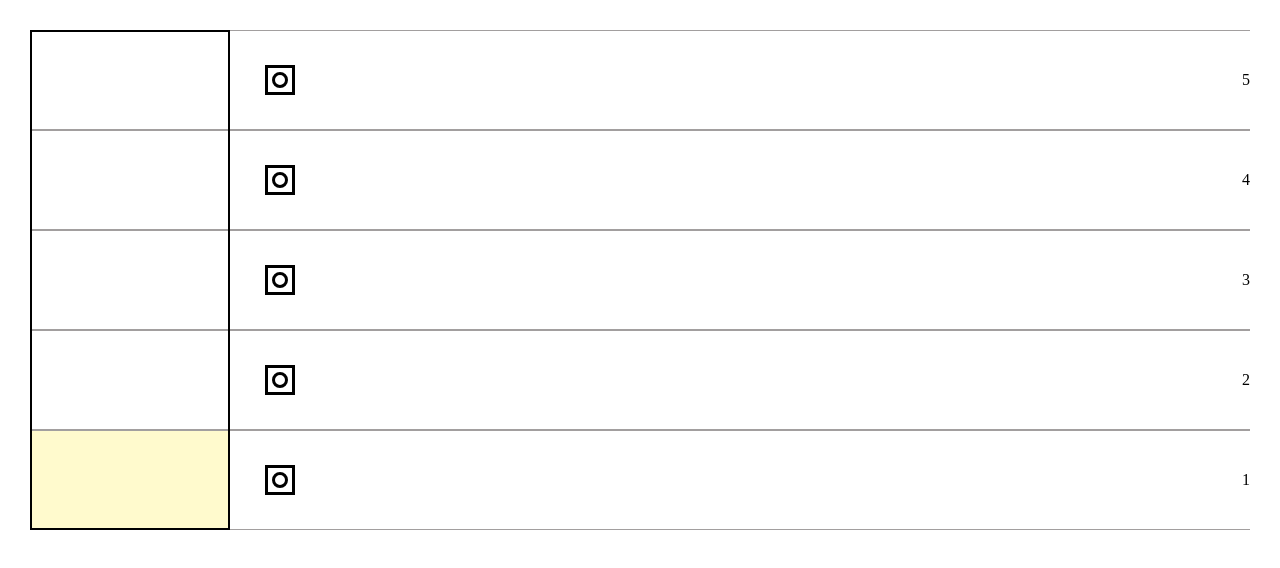
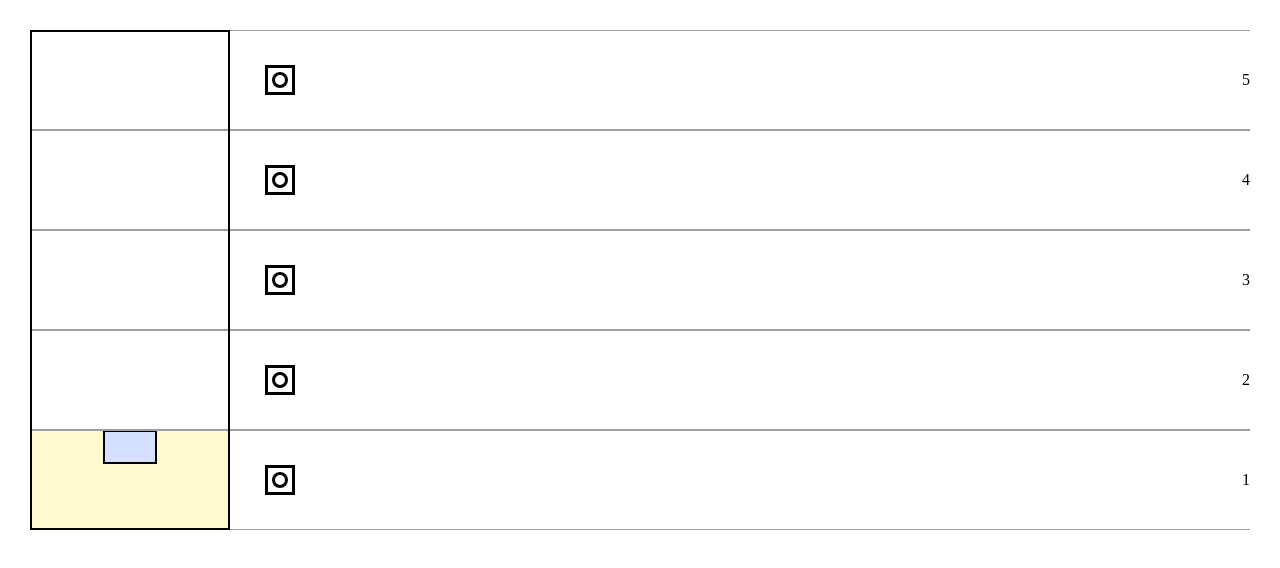
Before and after one commit to EgorChindyasov/elevator_simulator, a Vue app: page / in a window 1280 px wide. Shown: the top 568 px of the page. Built offline with nearby package versions, Linux system fonts and the light colour scheme.

Commit message:
created a new component Tabloid

```diff
--- a/src/components/Elevator.vue
+++ b/src/components/Elevator.vue
@@ -2,7 +2,11 @@
     <div
         ref="elevatorRef"
         class="elevator"
-    ></div>
+    >
+        <div class="tabloidContainer">
+            <tabloid></tabloid>
+        </div>
+    </div>
 </template>
 
 <script lang="ts">
@@ -13,8 +17,10 @@ import {
     defineComponent
 } from 'vue'
 import {useStore} from 'vuex'
+import Tabloid from './Tabloid.vue'
 
 export default defineComponent({
+    components: {Tabloid},
     setup() {
         const store = useStore()
 
@@ -72,5 +78,10 @@ export default defineComponent({
         bottom: 0px;
         background-color: lemonchiffon;
         opacity: 1;
+
+        .tabloidContainer {
+            display: flex;
+            justify-content: center;
+        }
     }
 </style>
--- /dev/null
+++ b/src/components/Tabloid.vue
@@ -0,0 +1,55 @@
+<template>
+    <div class="tabloid">{{targetFloor}}</div>
+</template>
+
+<script lang="ts">
+import {
+    ref,
+    computed,
+    watch,
+    defineComponent
+} from 'vue'
+import {useStore} from 'vuex'
+
+export default defineComponent({
+    setup() {
+        const store = useStore()
+
+        const targetFloor = ref(store.state.elevatorPositon)
+
+        const nextCallFloorComputed = computed(() => store.getters.getNextCallFloor)
+        const elevatorPositonComputed = computed(() => store.getters.getElevatorPositon)
+
+        console.log(nextCallFloorComputed.value, elevatorPositonComputed.value)
+
+        watch([nextCallFloorComputed, elevatorPositonComputed], () => {
+            const elevatorPositon = elevatorPositonComputed.value
+            const nextCallFloor = nextCallFloorComputed.value
+
+            if (elevatorPositon === nextCallFloor) {
+                targetFloor.value = elevatorPositon
+            } else if (elevatorPositon > nextCallFloor) {
+                targetFloor.value = `↓ ${nextCallFloor}`
+            } else {
+                targetFloor.value = `↑ ${nextCallFloor}`
+            }
+        })
+
+        return {
+            targetFloor
+        }
+    }
+})
+</script>
+
+<style scoped lang="scss">
+    .tabloid {
+        width: 50px;
+        height: 30px;
+        border: 2px solid black;
+        background-color: rgb(213, 223, 255);
+        display: flex;
+        justify-content: center;
+        align-items: center;
+    }
+</style>
```
